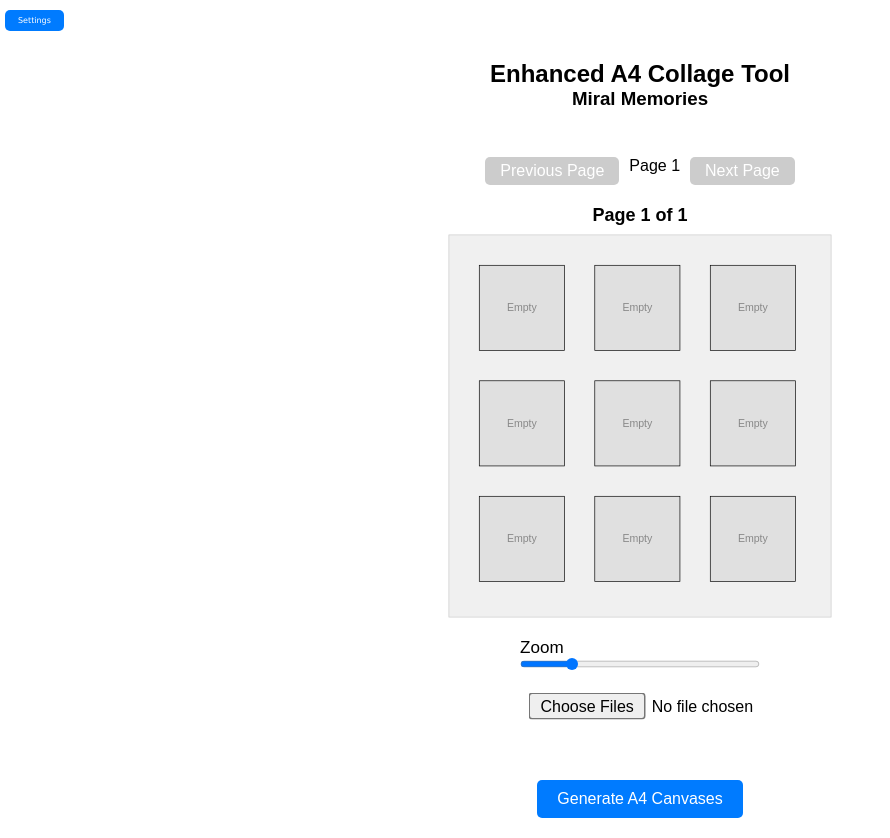
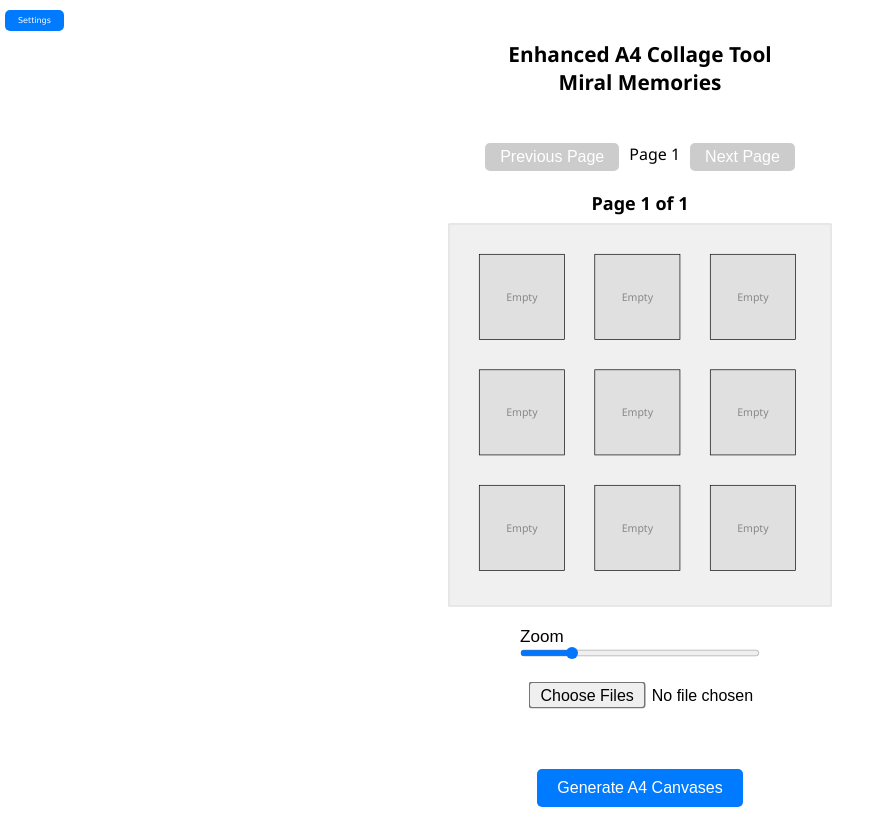
Before and after one commit to Ronenn0/miralmemories, a plain HTML site: page miralMemories.html in a window 1280 px wide. Shown: the whole page, without its empty margins (0-890 px from the left). Drawn offline with Linux system fonts and the light colour scheme.

Commit message:
worked on font-sizes and overflowY when changing the position of the images inside the canvas.

```diff
--- a/script.js
+++ b/script.js
@@ -56,6 +56,22 @@ alphaSliderInput.addEventListener('input', () => {
     console.log(2);
 });
 
+canvas.addEventListener('mousedown', event => {
+    const target = event.target;
+    // if(canvas.children)
+    if ([...canvas.querySelectorAll('.image-container img')].includes(target)) {
+        console.log(target);
+        document.querySelector('html').style.overflowY = 'hidden';
+    }
+});
+canvas.addEventListener('mouseup', () => {
+    document.querySelector('html').style.overflowY = 'auto';
+});
+// document.querySelector('html').addEventListener('click', event => {
+//     const target = event.target;
+//     console.log(target);
+//     // document.querySelector('html').style.overflow = 'auto';
+// });
 function displaySavedTextsAndBgcOnInput() {
     text1Input.value = localStorage.getItem('text1') != null ? localStorage.getItem('text1') : '';
     text2Input.value = localStorage.getItem('text2') != null ? localStorage.getItem('text2') : '';
--- a/style.css
+++ b/style.css
@@ -7,17 +7,30 @@
 body,
 html {
     overflow-x: hidden;
-    margin-top: 20px;
 }
 
 body {
-    font-family: Arial, sans-serif;
+    margin-top: 20px;
+    font-family: 'Segoe UI', Tahoma, Geneva, Verdana, sans-serif;
     display: flex;
     flex-direction: column;
     align-items: center;
-    justify-content: flex-start;
     padding: 20px;
-    overflow-x: hidden;
+}
+
+body * {
+    font-size: clamp(0.6rem, 3vw, 1rem);
+}
+
+body h1 {
+    font-size: clamp(1.1rem, 3vw, 1.7rem);
+}
+
+body h2,
+body h3,
+body h4,
+body h5 {
+    font-size: clamp(0.8rem, 3vw, 1.3rem);
 }
 
 .controls {
@@ -39,6 +52,7 @@ body {
 }
 
 .canvas {
+    overflow: hidden;
     padding: 45px;
     display: grid;
     grid-template-columns: repeat(3, 130px);
```
